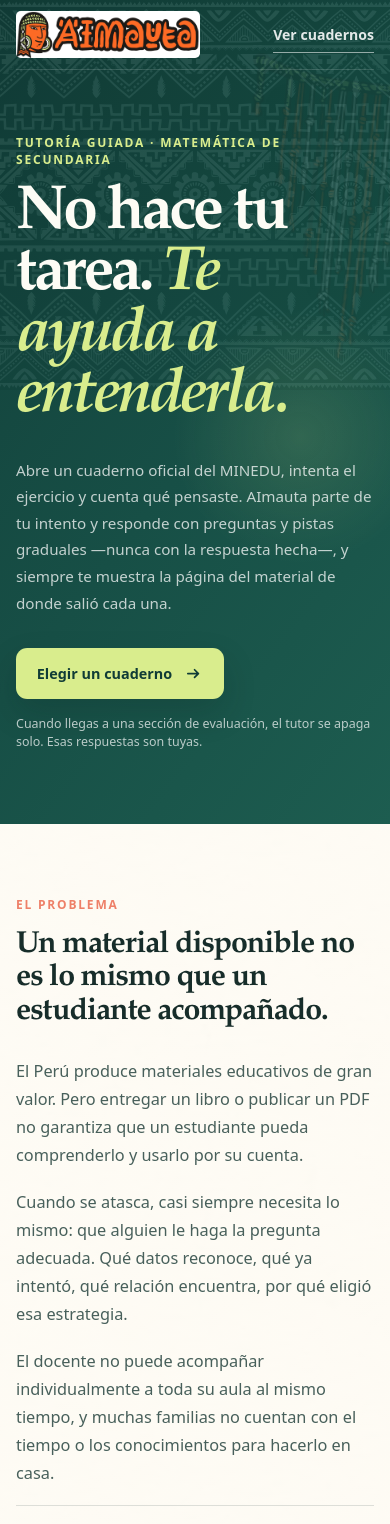
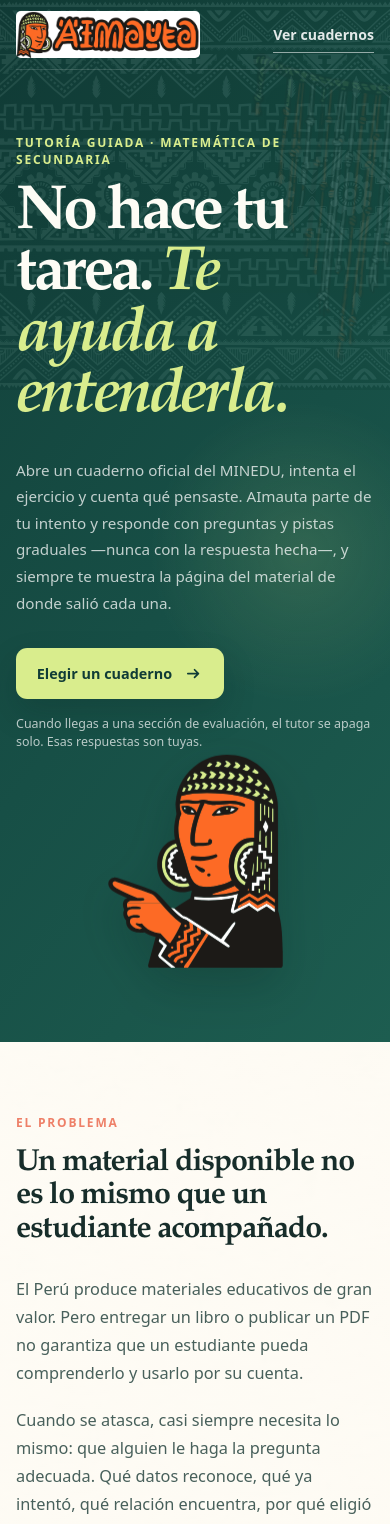
Before and after one commit to Duvet05/AImauta, a Next.js app: page / in a window 390 px wide. Shown: the top 1524 px of the page. Built offline with nearby package versions, Linux system fonts and the light colour scheme.

Commit message:
fix: restore visible animated avatar

```diff
--- a/app/globals.css
+++ b/app/globals.css
@@ -310,12 +310,25 @@ svg {
   height: 285px;
   pointer-events: none;
   filter: drop-shadow(0 18px 24px rgba(4, 29, 25, 0.24));
+  animation: hero-amauta-float 3.4s ease-in-out infinite;
   transform: scaleX(-1);
+  transform-origin: center bottom;
 }
 
 .hero-amauta-guide img {
   object-fit: contain;
   object-position: right bottom;
+}
+
+@keyframes hero-amauta-float {
+  0%,
+  100% {
+    transform: scaleX(-1) translateY(0) rotate(0);
+  }
+
+  50% {
+    transform: scaleX(-1) translateY(-0.55rem) rotate(-1deg);
+  }
 }
 
 .demo-orbit {
@@ -1939,12 +1952,29 @@ svg {
 @media (max-width: 980px) {
   .hero-content {
     grid-template-columns: 1fr;
-    gap: 2rem;
+    gap: 0.75rem;
     padding-top: 4.5rem;
   }
 
   .hero-demo {
+    display: grid;
+    min-height: 230px;
+    margin-top: -1.5rem;
+  }
+
+  .hero-demo .demo-card,
+  .hero-demo .demo-note,
+  .hero-demo .demo-orbit {
     display: none;
+  }
+
+  .hero-amauta-guide {
+    position: relative;
+    right: auto;
+    bottom: auto;
+    width: 175px;
+    height: 225px;
+    justify-self: center;
   }
 
   .catalog-hero {
@@ -2865,11 +2895,17 @@ svg {
 }
 
 .tutor-avatar-vector-fallback {
-  opacity: 0;
+  opacity: 1;
 }
 
 .tutor-avatar-portrait-hidden {
   opacity: 0;
+}
+
+.tutor-avatar-brand-portrait:not(.tutor-avatar-portrait-hidden),
+.tutor-avatar-vector-fallback:not(.tutor-avatar-portrait-hidden) {
+  animation: tutor-avatar-idle 3.2s ease-in-out infinite;
+  transform-origin: center bottom;
 }
 
 .tutor-avatar-backdrop {
@@ -3082,6 +3118,17 @@ svg {
   }
 }
 
+@keyframes tutor-avatar-idle {
+  0%,
+  100% {
+    transform: translateY(0) rotate(-0.6deg);
+  }
+
+  50% {
+    transform: translateY(-0.2rem) rotate(0.6deg);
+  }
+}
+
 @keyframes tutor-avatar-wave {
   to {
     height: 0.8rem;
```
Also changed, not shown: components/tutor-avatar-3d.tsx (+6 -3 lines), components/tutor-avatar.tsx (+7 -2 lines).
